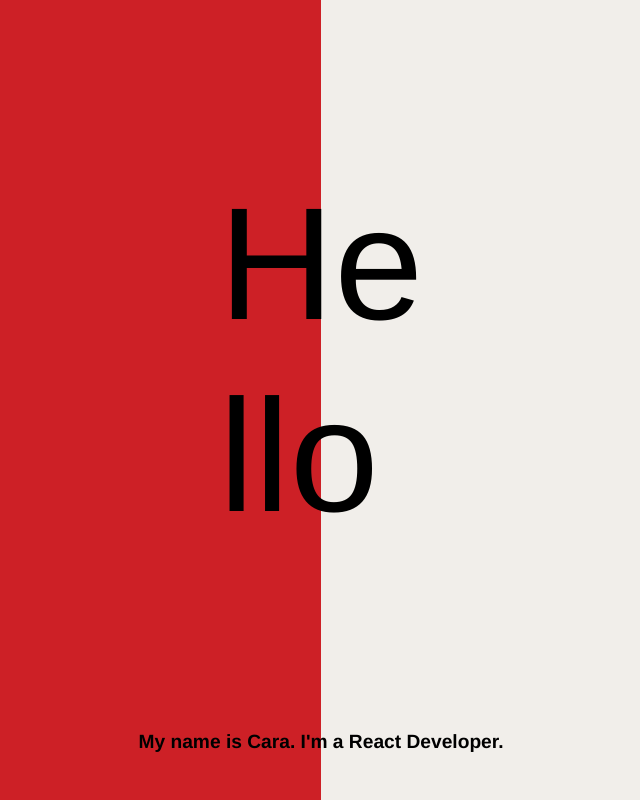
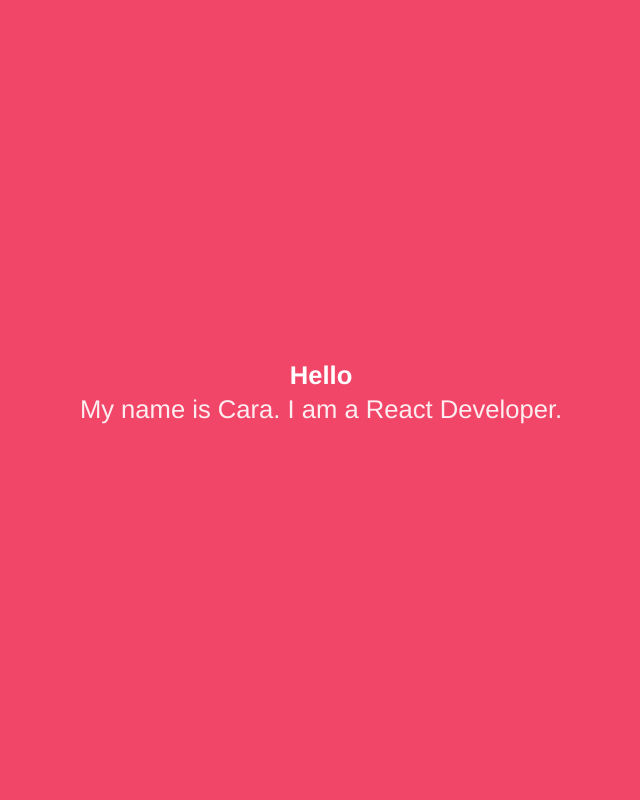
Before and after one commit to cottmar/caraPortfolio, a React (Create React App) app in the folder cara-portfolio2022/: page / in a window 1280 px wide. Shown: the whole page, without its empty margins (319-959 px from the left). Built offline with nearby package versions, Linux system fonts and the light colour scheme.

Commit message:
hero fullheight set using Bulma

```diff
--- a/cara-portfolio2022/package.json
+++ b/cara-portfolio2022/package.json
@@ -10,6 +10,7 @@
     "bootstrap": "^5.2.0",
     "react": "^18.1.0",
     "react-bootstrap": "^2.5.0",
+    "react-bulma-components": "^4.1.0",
     "react-dom": "^18.1.0",
     "react-scripts": "5.0.1",
     "web-vitals": "^2.1.4"
--- a/cara-portfolio2022/public/index.html
+++ b/cara-portfolio2022/public/index.html
@@ -3,7 +3,7 @@
   <head>
     <meta charset="utf-8" />
     <!-- <link rel="icon" href="%PUBLIC_URL%/favicon.ico" /> -->
-    <meta name="viewport" content="width=device-width, initial-scale=1" />
+    <link rel="stylesheet" href="https://cdn.jsdelivr.net/npm/bulma@0.9.1/css/bulma.min.css">    <meta name="viewport" content="width=device-width, initial-scale=1" />
     <meta name="theme-color" content="#000000" />
     <meta
       name="description"
--- a/cara-portfolio2022/src/AboutMe/AboutMe.css
+++ b/cara-portfolio2022/src/AboutMe/AboutMe.css
@@ -1,5 +1,5 @@
 .container p {
-  color: white;
+  /* color: white; */
   text-align: center;
   display: block;
   line-height: 30px;
--- a/cara-portfolio2022/src/AboutMe/AboutMe.js
+++ b/cara-portfolio2022/src/AboutMe/AboutMe.js
@@ -1,4 +1,3 @@
-import glacier from '../assets/headerPic/glacier.jpg';
 import './AboutMe.css'
 
 const AboutMe = () => {
--- a/cara-portfolio2022/src/App.js
+++ b/cara-portfolio2022/src/App.js
@@ -23,8 +23,8 @@ const App = () => {
   return (
     <div className="App">
       <Header />
-      {/* <AboutMe />
-      <Portfolio /> */}
+      {/* <AboutMe /> */}
+      {/* <Portfolio /> */}
     </div>
   );
 }
--- a/cara-portfolio2022/src/Header/Header.js
+++ b/cara-portfolio2022/src/Header/Header.js
@@ -1,44 +1,79 @@
 import React from 'react';
-import Row from 'react-bootstrap/Row';
+import { Hero, Columns, Footer, Container, Heading } from 'react-bulma-components';
 import './Header.css';
 
 const Header = () => {
   return (
-    <div
-      style={{
-        background: 'linear-gradient(90deg, #cd2026 50%, #f1eeea 50%)',
-        color: 'black',
-        height: '100vh',
-        padding: '0',
-      }}>
-      <Row>
-        <div className='row-header'>
-          <h1>He<br></br> llo</h1>
-          <p>My name is Cara. I'm a React Developer.</p>
-        </div>
-      </Row>
+<section className="hero is-danger is-fullheight">
+  {/* <!-- Hero head: will stick at the top --> */}
+  <div className="hero-head">
+  </div>
+
+  {/* <!-- Hero content: will be in the middle --> */}
+  <div className="hero-body">
+    <div className="container has-text-centered">
+      <p className="title">
+        Hello
+      </p>
+      <p className="subtitle">
+        My name is Cara. I am a React Developer.
+      </p>
     </div>
+  </div>
+
+  {/* <!-- Hero footer: will stick at the bottom --> */}
+  <div className="hero-foot">
+  </div>
+</section>
   )
 }
 
 export default Header;
 
+
+{/* <Hero style={{backgroundColor: 'pink'}} classNameName="hero is-fullheight">
+<Hero.Body style={{backgroundColor: 'lime'}}classNameName='hero-body'>
+    <Columns style={{backgroundColor:'green'}}>
+      <h1
+        classNameName="title is-centered"
+        style={{
+          fontSize: '6em',
+          backgroundColor: 'blue'
+        }}>
+      Hello
+      </h1>
+      <h2
+        classNameName="subtitle is-centered"
+        style={{backgroundColor: 'red'}}
+      >
+        My name is Cara. I am a React Developer.
+      </h2>
+    </Columns>
+</Hero.Body>
+</Hero> */}
+
 // import React from 'react';
+// import Row from 'react-bootstrap/Row';
+// import 'bulma/css/bulma.min.css';
 // import './Header.css';
 
 // const Header = () => {
-//     return (
-//     <div className='container-fluid'>
-//       <div>
-//         <header className='App-greeting'>
-//           <h1 className="hello-greeting">HE<br></br>LLO<span className="period-accent">.</span></h1>
-//             <div className='introduction'>
-//               <p>My name is Cara. I'm a React Developer.</p>
-//             </div>
-//         </header>
-//       </div>
+//   return (
+//     <div
+//       style={{
+//         background: 'linear-gradient(90deg, #cd2026 50%, #f1eeea 50%)',
+//         color: 'black',
+//         height: '100vh',
+//         padding: '0',
+//       }}>
+//       <Row>
+//         <div classNameName='row-header'>
+//           <h1>He<br></br> llo</h1>
+//           <p>My name is Cara. I'm a React Developer.</p>
+//         </div>
+//       </Row>
 //     </div>
-//     )
+//   )
 // }
 
 // export default Header;
```
Also changed, not shown: cara-portfolio2022/src/Header/Header.css (+0 -50 lines), 1 other file (tests, documents, lock files or other folders).
